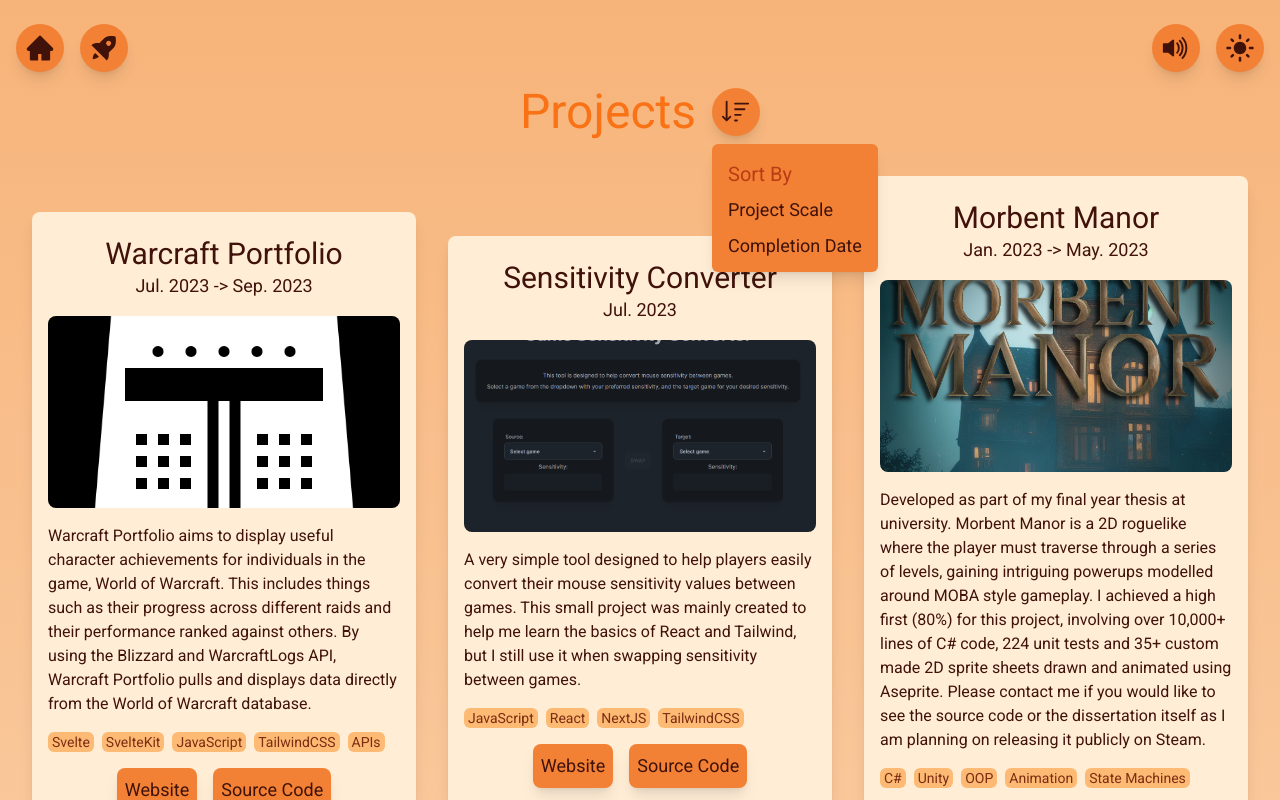
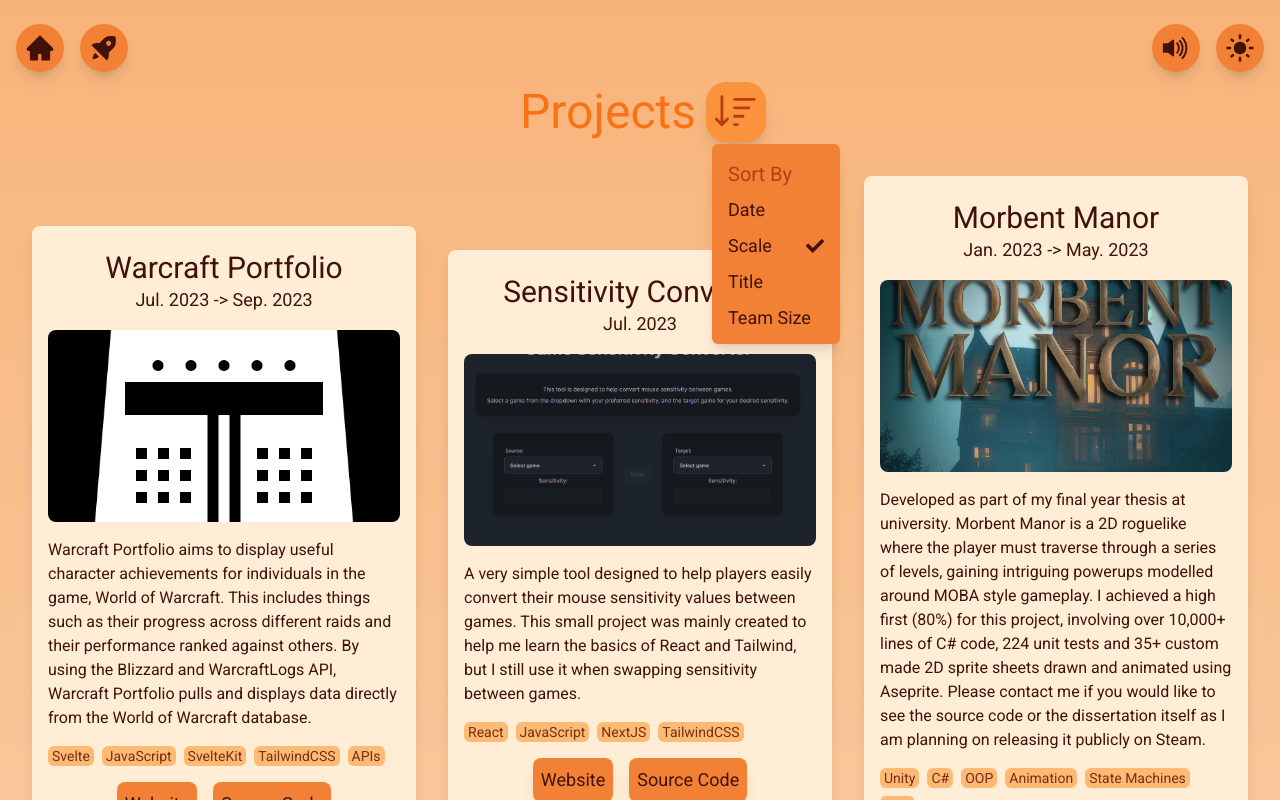
Before and after one commit to JacksonLawrence1/eportfolio, a Next.js app: page /projects in a window 1280 px wide. Both pictures are taken after a click on the heading 736 px from the left and 112 px from the top of the page. Shown: the top 800 px of the page. Built offline with nearby package versions, Linux system fonts and the light colour scheme.

Commit message:
Sort Button and small refactoring

```diff
--- a/src/app/globals.css
+++ b/src/app/globals.css
@@ -8,7 +8,14 @@
         h-12 w-12 mt-2 mb-2 mx-auto text-3xl shadow-lg
         bg-primary rounded-3xl
         hover:scale-125 hover:text-accent-1 hover:rounded-2xl hover:text-4xl hover:bg-accent-2
-        transition-all ease-linear cursor-pointer;
+        transition-all ease-linear cursor-pointer origin-center;
+    }
+
+    .icon-enabled {
+        @apply relative flex items-center justify-center
+        h-12 w-12 mt-2 mb-2 mx-auto shadow-lg
+        scale-125 text-accent-1 rounded-2xl text-4xl bg-accent-2
+        cursor-pointer;
     }
 
     .icon-tooltip {
@@ -21,7 +28,7 @@
     }
 
     .dropdown-content {
-        @apply absolute w-auto min-w-fit p-2
+        @apply absolute w-32 min-w-max p-2 z-10
         rounded-md shadow-lg bg-primary;
     }
 
--- a/src/app/projects/page.tsx
+++ b/src/app/projects/page.tsx
@@ -1,32 +1,54 @@
-'use client'
+"use client";
 
 import Back from "@/components/back";
 import Project from "./project";
+import { useState } from "react";
 
 import { BsSortDown } from "react-icons/bs";
+import { FaCheck } from "react-icons/fa";
 
-import { projects } from "./projectStore";
+import { getProjects } from "./projectStore";
 
-const SortByScale = () => {
-  console.log("sorted by scale");
-}
+const Projects = () => {
+  let [projects, setProjects] = useState(getProjects(1));
+  let [sortIndex, setSortIndex] = useState(1);
+  let [open, setOpen] = useState(false);
 
-const SortByDate = () => {
-  console.log("sorted by date");
-}
+  const toggleOpen = (event : React.MouseEvent) => {
+    event.preventDefault();
+    setOpen(!open);
+  };
 
-const Projects = () => (
+  const sortProjects = (index: number) => {
+    if (index === sortIndex) return;
+
+    const sortedProjects = getProjects(index);
+    setProjects(sortedProjects);
+    setSortIndex(index);
+  };
+
+  const dropdown = (name: string, index: number) => (
+    <li className="list-content" onClick={() => sortProjects(index)}>
+      <div className="flex justify-between gap-4 items-center">
+        {name} {sortIndex === index && <FaCheck />}
+      </div>
+    </li>
+  );
+
+  return (
     <div className="flex flex-col justify-center items-center gap-8 pt-20 pb-8">
       <div className="flex justify-center items-center gap-4">
         <h1 className="text-5xl text-secondary">Projects</h1>
-      <details>
-        <summary className="icon">
+        <details open={open} onClick={toggleOpen}>
+          <summary className={open ? "icon-enabled" : "icon"} onClick={toggleOpen}>
             <BsSortDown />
           </summary>
           <ul className="dropdown-content text-lg">
             <li className="px-2 text-accent-1 mt-1 py-1 text-xl">Sort By</li>
-          <li className="list-content"><a onClick={SortByScale}>Project Scale</a></li>
-          <li className="list-content"><a onClick={SortByDate}>Completion Date</a></li>
+            {dropdown("Date", 0)}
+            {dropdown("Scale", 1)}
+            {dropdown("Title", 2)}
+            {dropdown("Team Size", 3)}
           </ul>
         </details>
       </div>
@@ -38,5 +60,6 @@ const Projects = () => (
       <Back />
     </div>
   );
+};
 
 export default Projects;
--- a/src/app/projects/projectStore.tsx
+++ b/src/app/projects/projectStore.tsx
@@ -1,4 +1,4 @@
-export const projects = [
+const p = [
   {
     title: "Warcraft Portfolio",
     id: "wp",
@@ -6,7 +6,7 @@ export const projects = [
     image: "/images/warcraft-portfolio.png",
     description:
       "Warcraft Portfolio aims to display useful character achievements for individuals in the game, World of Warcraft. This includes things such as their progress across different raids and their performance ranked against others. By using the Blizzard and WarcraftLogs API, Warcraft Portfolio pulls and displays data directly from the World of Warcraft database.",
-    skills: ["Svelte", "SvelteKit", "JavaScript", "TailwindCSS", "APIs"],
+    skills: ["Svelte", "JavaScript", "SvelteKit", "TailwindCSS", "APIs"],
     buttons: [
       {
         name: "Website",
@@ -25,7 +25,7 @@ export const projects = [
     image: "/images/sensitivity-converter.png",
     description:
       "A very simple tool designed to help players easily convert their mouse sensitivity values between games. This small project was mainly created to help me learn the basics of React and Tailwind, but I still use it when swapping sensitivity between games.",
-    skills: ["JavaScript", "React", "NextJS", "TailwindCSS"],
+    skills: ["React", "JavaScript", "NextJS", "TailwindCSS"],
     buttons: [
       {
         name: "Website",
@@ -44,7 +44,7 @@ export const projects = [
     image: "/images/morbent-manor.png",
     description:
       "Developed as part of my final year thesis at university. Morbent Manor is a 2D roguelike where the player must traverse through a series of levels, gaining intriguing powerups modelled around MOBA style gameplay. I achieved a high first (80%) for this project, involving over 10,000+ lines of C# code, 224 unit tests and 35+ custom made 2D sprite sheets drawn and animated using Aseprite. Please contact me if you would like to see the source code or the dissertation itself as I am planning on releasing it publicly on Steam.",
-    skills: ["C#", "Unity", "OOP", "Animation", "State Machines"],
+    skills: ["Unity", "C#", "OOP", "Animation", "State Machines", "TDD"],
     buttons: [
       {
         name: "View Demo",
@@ -62,8 +62,8 @@ export const projects = [
     date: "Jan. 2022 -> May. 2022",
     image: "/images/kf.jpg",
     description:
-      "Working alongside 5 other students, we created a 2D multiplayer game in Unity as part of the degree's Year 3 games project. Kitchen Feud is a chaotic 3D cooking game where two teams compete to run the best resturant. I was mainly responsible for working on the online interaction in the game, through RPC calls using the Photon plugin. This included interactions such as rejoining after having disconnected, and syncing the game state across all players.",
-    skills: ["C#", "Unity", "OOP", "Multiplayer", "RPCs"],
+      "Working alongside 5 other students, we created a 2D multiplayer game in Unity as part of the degree's Year 3 games project. Kitchen Feud is a chaotic 3D cooking game where two teams compete to run the best restaurant. I was mainly responsible for helping create 3D assets from scratch using Maya, and working on the online interaction in the game, through the use of RPC calls. This included interactions such as rejoining after having disconnected, and smoothly syncing the game state across players.",
+    skills: ["Unity", "C#", "OOP", "Multiplayer", "Networking", "3D Modeling", "Scrum"],
     buttons: [
       {
         name: "Play Here",
@@ -101,7 +101,7 @@ export const projects = [
     image: "/images/pilgrim.jpg",
     description:
       "Alongside 4 other students, we created a proof-of-concept Android App called Ale Trail which allowed users to track their drinking progress as they went on a pub crawl, potentially making them eligible to win prizes for their performance. I was responsible for working on backend functionality, including the database run on AWS, using MySQL. The app itself used SQL queries to fetch relevant data from the database. Since the product was bespokely designed, please contact me if you would like to see/hear further details.",
-    skills: ["Kotlin", "AWS", "SQL", "MySQL", "Android"],
+    skills: ["Android-Studio", "Kotlin", "AWS", "MySQL", "Agile"],
     buttons: [
       {
         name: "Contact",
@@ -129,3 +129,39 @@ export const projects = [
     ],
   },
 ];
+
+
+const SortProject = (arr: Array<string>): Array<any> => {
+  if (arr.length !== p.length) {
+    throw new Error("Ensure all projects are included");
+  }
+
+  // return p sorted by arr of ids
+  const sorted = arr.map((id) => {
+    if (!p.find((project) => project.id === id)) {
+      throw new Error("Invalid id");
+    }
+    return p.find((project) => project.id === id);
+  });
+
+  return sorted;
+};
+
+// 0 = default (date)
+// 1 = scale
+// 2 = title
+// 3 = team size
+export const getProjects = (sortIndex: number = 0, reverse: boolean = false) => {
+  let projects = [...p]
+
+  if (sortIndex === 1) {
+    // sort by subjective scale of project
+    projects = SortProject(["wp", "sc", "mm", "kf", "re", "at", "gc"]);
+  } else if (sortIndex === 2) {
+    projects.sort((a, b) => (a.title > b.title) ? 1 : -1);
+  } else if (sortIndex === 3) {
+    // sort by amount of people involved
+    projects = SortProject(["kf", "at", "mm", "wp", "re", "gc", "sc"]);
+  }
+  return reverse ? projects.reverse() : projects;
+};
```
Lines whose indentation alone changed are shown as unchanged.
